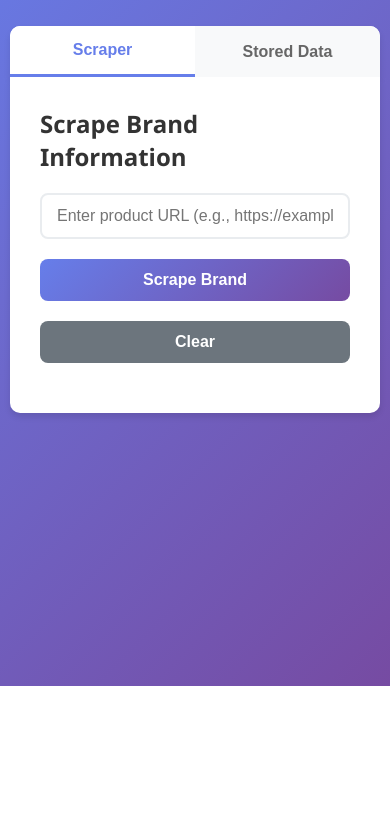
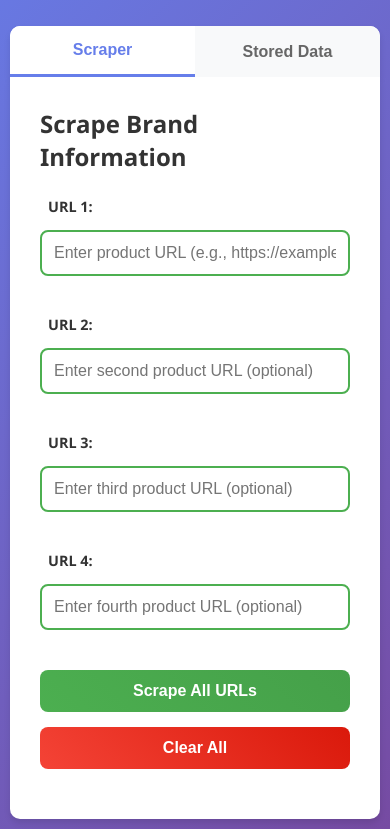
Before and after one commit to rachel-aileen/Pet-Scraper, a Flask app: page / in a window 390 px wide. Shown: the part 158-987 px from the top of the page. Before the commit the page ends 844 px from the top, so only its background shows below. Run offline with Flask 3, Linux system fonts and the light colour scheme; data that the repository does not hold is empty.

Commit message:
UI for additional scraping URL lined added

```diff
--- a/app.py
+++ b/app.py
@@ -6,12 +6,22 @@ import os
 from datetime import datetime
 import re
 import time
+import random
+import string
 from urllib.parse import urlparse, urljoin
 
 app = Flask(__name__)
 
 # File to store scraped data
 DATA_FILE = 'scraped_data.json'
+
+def generate_random_id():
+    """Generate a random ID for barcode placeholder (mix of letters and numbers)"""
+    # Generate a random 8-character ID that looks like a barcode/product ID
+    characters = string.ascii_lowercase + string.digits
+    random_part = ''.join(random.choices(characters, k=6))
+    prefix = random.choice(['applaws', 'pet', 'food', 'prod'])
+    return f"{prefix}-{random_part}"
 
 def add_proper_brand_spacing(brand):
     """Add proper spacing to compound brand names"""
@@ -3537,10 +3547,14 @@ def scrape_url():
         if image_url != "Image not found":
             debug_message += f" - Using strategy: {extract_image_url._last_strategy if hasattr(extract_image_url, '_last_strategy') else 'direct_url'}"
 
+        # Generate random barcode ID placeholder
+        barcode_id = generate_random_id()
+
         # Save to data file
         data = load_data()
         new_entry = {
             'id': len(data) + 1,
+            'barcodeId': barcode_id,
             'url': url,
             'brand': brand,
             'name': name,
@@ -3565,6 +3579,7 @@ def scrape_url():
         return jsonify({
             'success': True,
             'brand': brand,
+            'barcodeId': barcode_id,
             'name': name,
             'imageUrl': image_url,
             'petType': pet_type,
--- a/static/css/style.css
+++ b/static/css/style.css
@@ -673,3 +673,185 @@ header p {
         gap: 8px;
     }
 }
+
+/* Multi-URL Scraping Styles */
+.batch-info {
+    background: rgba(255, 255, 255, 0.9);
+    padding: 15px;
+    border-radius: 8px;
+    margin-bottom: 20px;
+    color: #333;
+    text-align: center;
+    border: 2px solid rgba(255, 255, 255, 0.8);
+    font-size: 1rem;
+    box-shadow: 0 2px 10px rgba(0,0,0,0.1);
+}
+
+.url-inputs-container {
+    display: flex;
+    flex-direction: column;
+    gap: 15px;
+    margin-bottom: 20px;
+}
+
+.url-inputs-container .input-group {
+    display: flex;
+    flex-direction: column;
+    gap: 5px;
+}
+
+.url-inputs-container label {
+    font-weight: 600;
+    color: #333;
+    font-size: 0.9rem;
+    margin-bottom: 5px;
+    background: rgba(255, 255, 255, 0.9);
+    padding: 4px 8px;
+    border-radius: 4px;
+    display: inline-block;
+}
+
+.url-inputs-container input[type="url"] {
+    padding: 12px;
+    border: 2px solid #4CAF50;
+    border-radius: 8px;
+    font-size: 16px;
+    background: white;
+    transition: all 0.3s ease;
+    color: #333;
+}
+
+.url-inputs-container input[type="url"]:focus {
+    outline: none;
+    border-color: #4CAF50;
+    background: white;
+    box-shadow: 0 0 10px rgba(76, 175, 80, 0.3);
+}
+
+.action-buttons {
+    display: flex;
+    gap: 15px;
+    justify-content: center;
+    margin-bottom: 20px;
+}
+
+.action-buttons button {
+    padding: 12px 24px;
+    border: none;
+    border-radius: 8px;
+    font-size: 16px;
+    font-weight: 600;
+    cursor: pointer;
+    transition: all 0.3s ease;
+}
+
+.action-buttons #scrape-btn {
+    background: linear-gradient(45deg, #4CAF50, #45a049);
+    color: white;
+}
+
+.action-buttons #scrape-btn:hover {
+    transform: translateY(-2px);
+    box-shadow: 0 5px 15px rgba(76, 175, 80, 0.4);
+}
+
+.action-buttons .clear-btn {
+    background: linear-gradient(45deg, #f44336, #da190b);
+    color: white;
+}
+
+.action-buttons .clear-btn:hover {
+    transform: translateY(-2px);
+    box-shadow: 0 5px 15px rgba(244, 67, 54, 0.4);
+}
+
+/* Multiple Results Styles */
+.results {
+    background: white;
+    border-radius: 10px;
+    padding: 20px;
+    box-shadow: 0 5px 20px rgba(0,0,0,0.1);
+    margin-top: 20px;
+}
+
+.results h3 {
+    color: #333;
+    margin-bottom: 20px;
+    font-size: 1.5rem;
+}
+
+.result-card {
+    background: #f8f9fa;
+    border: 1px solid #e9ecef;
+    border-radius: 8px;
+    padding: 20px;
+    margin-bottom: 20px;
+    position: relative;
+}
+
+.result-card:last-child {
+    margin-bottom: 0;
+}
+
+.result-card .result-header {
+    display: flex;
+    justify-content: space-between;
+    align-items: center;
+    margin-bottom: 15px;
+    padding-bottom: 10px;
+    border-bottom: 2px solid #dee2e6;
+}
+
+.result-card .result-number {
+    background: linear-gradient(45deg, #667eea, #764ba2);
+    color: white;
+    padding: 5px 12px;
+    border-radius: 20px;
+    font-weight: 600;
+    font-size: 0.9rem;
+}
+
+.result-card .result-status {
+    padding: 4px 12px;
+    border-radius: 15px;
+    font-size: 0.85rem;
+    font-weight: 600;
+}
+
+.result-card .result-status.success {
+    background: #d4edda;
+    color: #155724;
+    border: 1px solid #c3e6cb;
+}
+
+.result-card .result-status.error {
+    background: #f8d7da;
+    color: #721c24;
+    border: 1px solid #f5c6cb;
+}
+
+.batch-summary {
+    background: linear-gradient(45deg, #667eea, #764ba2);
+    color: white;
+    padding: 15px 20px;
+    border-radius: 8px;
+    margin-top: 20px;
+    text-align: center;
+}
+
+.batch-summary p {
+    margin: 0;
+    font-size: 1.1rem;
+}
+
+/* Mobile responsiveness for multi-URL */
+@media (max-width: 768px) {
+    .action-buttons {
+        flex-direction: column;
+        align-items: stretch;
+    }
+
+    .action-buttons button {
+        width: 100%;
+    }
+}
--- a/static/js/script.js
+++ b/static/js/script.js
@@ -23,28 +23,51 @@ function openTab(evt, tabName) {
 }
 
 // Scraping functionality
-async function scrapeUrl() {
-    const urlInput = document.getElementById('url-input');
+async function scrapeUrls() {
+    const urlInputs = [
+        document.getElementById('url-input-1'),
+        document.getElementById('url-input-2'),
+        document.getElementById('url-input-3'),
+        document.getElementById('url-input-4')
+    ];
+
     const scrapeBtn = document.getElementById('scrape-btn');
     const loading = document.getElementById('loading');
-    const result = document.getElementById('result');
+    const results = document.getElementById('results');
     const error = document.getElementById('error');
 
-    const url = urlInput.value.trim();
+    // Collect all non-empty URLs
+    const urls = urlInputs.map(input => input.value.trim()).filter(url => url);
 
-    if (!url) {
-        showError('Please enter a URL');
+    if (urls.length === 0) {
+        showError('Please enter at least one URL');
         return;
     }
 
     // Show loading state
     loading.classList.remove('hidden');
-    result.classList.add('hidden');
+    results.classList.add('hidden');
     error.classList.add('hidden');
     scrapeBtn.disabled = true;
-    scrapeBtn.textContent = 'Scraping...';
+    scrapeBtn.textContent = `Scraping ${urls.length} URL${urls.length > 1 ? 's' : ''}...`;
+
+    const resultsContainer = document.getElementById('results-container');
+    resultsContainer.innerHTML = '';
+
+    let successCount = 0;
+    let errorCount = 0;
+    const allResults = [];
 
     try {
+        // Process URLs sequentially to avoid overwhelming the server
+        for (let i = 0; i < urls.length; i++) {
+            const url = urls[i];
+            const urlNumber = i + 1;
+
+            try {
+                // Update loading message
+                scrapeBtn.textContent = `Scraping URL ${urlNumber}/${urls.length}...`;
+
                 const response = await fetch('/scrape', {
                     method: 'POST',
                     headers: {
@@ -56,17 +79,36 @@ async function scrapeUrl() {
                 const data = await response.json();
 
                 if (data.success) {
-            showResult(data);
+                    successCount++;
+                    allResults.push({ ...data, urlNumber, status: 'success' });
+                    addResultCard(data, urlNumber, 'success');
                 } else {
-            showError(data.error || 'Unknown error occurred');
+                    errorCount++;
+                    allResults.push({ error: data.error, url, urlNumber, status: 'error' });
+                    addResultCard({ error: data.error, url }, urlNumber, 'error');
                 }
             } catch (err) {
-        showError('Network error: ' + err.message);
+                errorCount++;
+                allResults.push({ error: err.message, url, urlNumber, status: 'error' });
+                addResultCard({ error: err.message, url }, urlNumber, 'error');
+            }
+
+            // Small delay between requests to be respectful to servers
+            if (i < urls.length - 1) {
+                await new Promise(resolve => setTimeout(resolve, 1000));
+            }
+        }
+
+        // Show results and summary
+        showBatchResults(successCount, errorCount, urls.length);
+
+    } catch (err) {
+        showError('Batch scraping error: ' + err.message);
     } finally {
         // Reset button state
         loading.classList.add('hidden');
         scrapeBtn.disabled = false;
-        scrapeBtn.textContent = 'Scrape Brand';
+        scrapeBtn.textContent = 'Scrape All URLs';
     }
 }
 
@@ -77,6 +119,7 @@ function showResult(data) {
     document.getElementById('result-url').textContent = data.url;
     document.getElementById('result-brand').textContent = data.brand;
     document.getElementById('result-name').textContent = data.name || 'Not found';
+    document.getElementById('result-barcode-id').textContent = data.barcodeId || 'Not found';
     document.getElementById('result-image').textContent = data.imageUrl;
     document.getElementById('result-pet-type').textContent = data.petType;
     document.getElementById('result-food-type').textContent = data.foodType;
@@ -122,6 +165,63 @@ function hideError() {
     if (error) {
         error.classList.add('hidden');
     }
+}
+
+// Batch scraping helper functions
+function addResultCard(data, urlNumber, status) {
+    const resultsContainer = document.getElementById('results-container');
+    const resultCard = document.createElement('div');
+    resultCard.className = 'result-card';
+
+    if (status === 'success') {
+        resultCard.innerHTML = `
+            <div class="result-header">
+                <span class="result-number">URL ${urlNumber}</span>
+                <span class="result-status success">✓ Success</span>
+            </div>
+            <div class="result-item"><strong>URL:</strong> ${escapeHtml(data.url)}</div>
+            <div class="result-item"><strong>Brand:</strong> ${escapeHtml(data.brand)}</div>
+            <div class="result-item"><strong>Name:</strong> ${escapeHtml(data.name || 'Not found')}</div>
+            <div class="result-item"><strong>ID:</strong> ${escapeHtml(data.barcodeId || 'Not found')}</div>
+            <div class="result-item"><strong>Pet Type:</strong> ${escapeHtml(data.petType)}</div>
+            <div class="result-item"><strong>Food Type:</strong> ${escapeHtml(data.foodType)}</div>
+            <div class="result-item"><strong>Life Stage:</strong> ${escapeHtml(data.lifeStage)}</div>
+            <div class="result-item"><strong>Ingredients:</strong> ${Array.isArray(data.ingredients) ? escapeHtml(data.ingredients.join(', ')) : escapeHtml(data.ingredients || 'Not found')}</div>
+            <div class="result-item"><strong>Guaranteed Analysis:</strong> ${escapeHtml(data.guaranteedAnalysis || 'Not found')}</div>
+            <div class="result-item"><strong>Nutritional Info:</strong> ${data.nutritionalInfo && data.nutritionalInfo.calories ? escapeHtml(`Calories: ${data.nutritionalInfo.calories}`) : 'Not found'}</div>
+            <div class="result-item"><strong>Image URL:</strong> <span class="image-url">${escapeHtml(data.imageUrl || 'Not found')}</span></div>
+        `;
+    } else {
+        resultCard.innerHTML = `
+            <div class="result-header">
+                <span class="result-number">URL ${urlNumber}</span>
+                <span class="result-status error">✗ Error</span>
+            </div>
+            <div class="result-item"><strong>URL:</strong> ${escapeHtml(data.url)}</div>
+            <div class="result-item"><strong>Error:</strong> ${escapeHtml(data.error || 'Unknown error')}</div>
+        `;
+    }
+
+    resultsContainer.appendChild(resultCard);
+}
+
+function showBatchResults(successCount, errorCount, totalCount) {
+    const results = document.getElementById('results');
+    const batchSummary = document.getElementById('batch-summary');
+    const summaryText = document.getElementById('summary-text');
+
+    results.classList.remove('hidden');
+    batchSummary.classList.remove('hidden');
+
+    let summaryMessage = `Processed ${totalCount} URL${totalCount > 1 ? 's' : ''}`;
+    if (successCount > 0) {
+        summaryMessage += ` - ${successCount} successful`;
+    }
+    if (errorCount > 0) {
+        summaryMessage += ` - ${errorCount} failed`;
+    }
+
+    summaryText.textContent = summaryMessage;
 }
 
 // Data management functionality
@@ -174,6 +274,7 @@ function displayData(data) {
                     <button class="delete-btn" onclick="deleteDataItem(${item.id})">Delete</button>
                 </div>
                 <div class="data-item-name">Name: ${escapeHtml(item.name || 'Not found')}</div>
+                <div class="data-item-barcode-id">ID: ${escapeHtml(item.barcodeId || 'Not found')}</div>
                 <div class="data-item-pet-type">Pet Type: ${escapeHtml(item.petType || 'unknown')}</div>
                 <div class="data-item-food-type">Food Type: ${escapeHtml(item.foodType || 'unknown')}</div>
                 <div class="data-item-life-stage">Life Stage: ${escapeHtml(item.lifeStage || 'adult')}</div>
@@ -234,25 +335,25 @@ function escapeHtml(text) {
 
 // Clear search functionality
 function clearSearch() {
-    document.getElementById('url-input').value = '';
-    document.getElementById('result').classList.add('hidden');
+    // Clear all URL inputs
+    document.getElementById('url-input-1').value = '';
+    document.getElementById('url-input-2').value = '';
+    document.getElementById('url-input-3').value = '';
+    document.getElementById('url-input-4').value = '';
+
+    // Hide results and error sections
+    document.getElementById('results').classList.add('hidden');
     document.getElementById('error').classList.add('hidden');
     document.getElementById('loading').classList.add('hidden');
 
-    // Clear all result fields
-    document.getElementById('result-url').textContent = '';
-    document.getElementById('result-brand').textContent = '';
-    document.getElementById('result-name').textContent = '';
-    document.getElementById('result-image').textContent = '';
-    document.getElementById('result-pet-type').textContent = '';
-    document.getElementById('result-food-type').textContent = '';
-    document.getElementById('result-life-stage').textContent = '';
-    document.getElementById('result-ingredients').textContent = '';
-    document.getElementById('result-guaranteed-analysis').textContent = '';
-    document.getElementById('result-nutritional-info').textContent = '';
+    // Clear results container
+    document.getElementById('results-container').innerHTML = '';
+    document.getElementById('batch-summary').classList.add('hidden');
 
-    // Hide debug info
-    document.getElementById('debug-info').style.display = 'none';
+    // Reset button text
+    const scrapeBtn = document.getElementById('scrape-btn');
+    scrapeBtn.textContent = 'Scrape All URLs';
+    scrapeBtn.disabled = false;
 }
 
 // Export functionality
@@ -302,7 +403,7 @@ async function exportForApp() {
                 ingredientsExport = `'${(item.ingredients || 'Not found').replace(/'/g, "\\'").replace(/\n/g, ' ')}'`;
             }
 
-            return `{\n  brand: '${item.brand}',\n  name: '${(item.name || 'Not found').replace(/'/g, "\\'")}',\n  petType: '${item.petType || 'unknown'}',\n  foodType: ${formattedFoodType},\n  lifeStage: '${item.lifeStage || 'adult'}',\n  imageUrl: '${item.imageUrl}',\n  ingredients: ${ingredientsExport},\n  guaranteedAnalysis: '${(item.guaranteedAnalysis || 'Not found').replace(/'/g, "\\'").replace(/\n/g, ' ')}',\n  nutritionalInfo: ${nutritionalInfoExport}\n}${comma}`;
+            return `{\n  brand: '${item.brand}',\n  name: '${(item.name || 'Not found').replace(/'/g, "\\'")}',\n  id: '${(item.barcodeId || 'Not found').replace(/'/g, "\\'")}',\n  petType: '${item.petType || 'unknown'}',\n  foodType: ${formattedFoodType},\n  lifeStage: '${item.lifeStage || 'adult'}',\n  imageUrl: '${item.imageUrl}',\n  ingredients: ${ingredientsExport},\n  guaranteedAnalysis: '${(item.guaranteedAnalysis || 'Not found').replace(/'/g, "\\'").replace(/\n/g, ' ')}',\n  nutritionalInfo: ${nutritionalInfoExport}\n}${comma}`;
         }).join('\n\n');
 
         // Show the formatted data in modal
--- a/templates/index.html
+++ b/templates/index.html
@@ -22,10 +22,29 @@
         <div id="scraper-tab" class="tab-content active">
             <div class="scraper-section">
                 <h2>Scrape Brand Information</h2>
-                <div class="input-group">
-                    <input type="url" id="url-input" placeholder="Enter product URL (e.g., https://example.com/pet-food-product)" />
-                    <button id="scrape-btn" onclick="scrapeUrl()">Scrape Brand</button>
-                    <button id="clear-btn" onclick="clearSearch()" class="clear-btn">Clear</button>
+
+                <div class="url-inputs-container">
+                    <div class="input-group">
+                        <label for="url-input-1">URL 1:</label>
+                        <input type="url" id="url-input-1" placeholder="Enter product URL (e.g., https://example.com/pet-food-product)" />
+                    </div>
+                    <div class="input-group">
+                        <label for="url-input-2">URL 2:</label>
+                        <input type="url" id="url-input-2" placeholder="Enter second product URL (optional)" />
+                    </div>
+                    <div class="input-group">
+                        <label for="url-input-3">URL 3:</label>
+                        <input type="url" id="url-input-3" placeholder="Enter third product URL (optional)" />
+                    </div>
+                    <div class="input-group">
+                        <label for="url-input-4">URL 4:</label>
+                        <input type="url" id="url-input-4" placeholder="Enter fourth product URL (optional)" />
+                    </div>
+                </div>
+
+                <div class="action-buttons">
+                    <button id="scrape-btn" onclick="scrapeUrls()">Scrape All URLs</button>
+                    <button id="clear-btn" onclick="clearSearch()" class="clear-btn">Clear All</button>
                 </div>
 
                 <div id="loading" class="loading hidden">
@@ -33,45 +52,13 @@
                     <p>Scraping website...</p>
                 </div>
 
-                <div id="result" class="result hidden">
-                    <h3>Result:</h3>
-                    <div class="result-card">
-                        <div class="result-item">
-                            <strong>URL:</strong> <span id="result-url"></span>
-                        </div>
-                        <div class="result-item">
-                            <strong>Brand:</strong> <span id="result-brand"></span>
-                        </div>
-                        <div class="result-item">
-                            <strong>Name:</strong> <span id="result-name"></span>
-                        </div>
-                        <div class="result-item">
-                            <strong>Pet Type:</strong> <span id="result-pet-type"></span>
-                        </div>
-                        <div class="result-item">
-                            <strong>Food Type:</strong> <span id="result-food-type"></span>
-                        </div>
-                        <div class="result-item">
-                            <strong>Life Stage:</strong> <span id="result-life-stage"></span>
-                        </div>
-                        <div class="result-item">
-                            <strong>Ingredients:</strong> <span id="result-ingredients"></span>
-                        </div>
-                        <div class="result-item">
-                            <strong>Guaranteed Analysis:</strong> <span id="result-guaranteed-analysis"></span>
-                        </div>
-                        <div class="result-item">
-                            <strong>Nutritional Info:</strong> <span id="result-nutritional-info"></span>
-                        </div>
-                        <div class="result-item">
-                            <strong>Image URL:</strong> <span id="result-image" class="image-url"></span>
-                        </div>
-                        <div class="result-item">
-                            <strong>Status:</strong> <span class="success">Successfully scraped!</span>
-                        </div>
-                        <div class="result-item debug-info" id="debug-info" style="display: none;">
-                            <strong>Debug Info:</strong> <span id="debug-details" class="debug-text"></span>
-                        </div>
+                <div id="results" class="results hidden">
+                    <h3>Results:</h3>
+                    <div id="results-container">
+                        <!-- Results will be dynamically inserted here -->
+                    </div>
+                    <div id="batch-summary" class="batch-summary hidden">
+                        <p><strong>Batch Summary:</strong> <span id="summary-text"></span></p>
                     </div>
                 </div>
 
@@ -133,6 +120,6 @@
         </div>
     </div>
 
-    <script src="{{ url_for('static', filename='js/script.js') }}?v=4"></script>
+    <script src="{{ url_for('static', filename='js/script.js') }}?v=6"></script>
 </body>
 </html>
```
Lines whose indentation alone changed are shown as unchanged.
